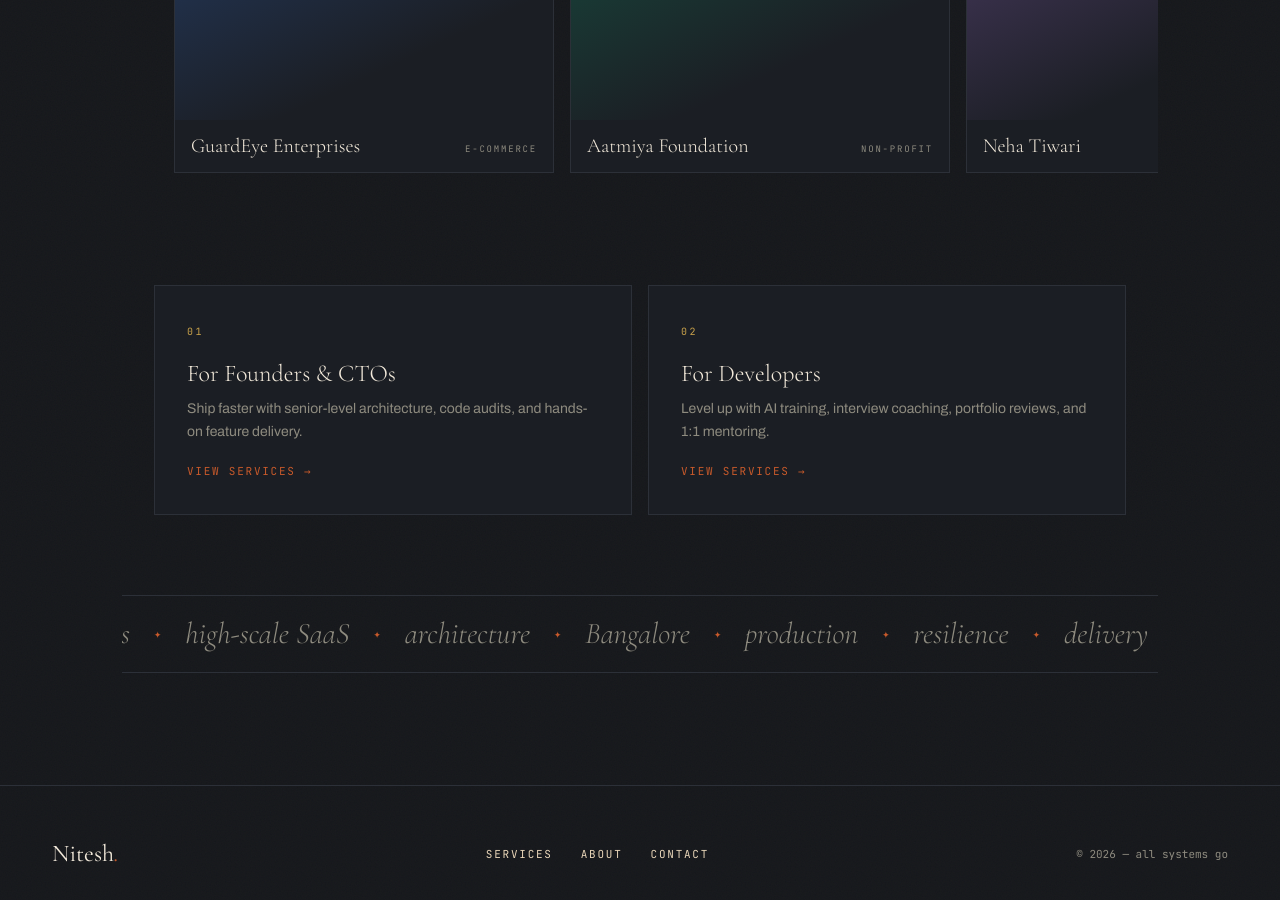
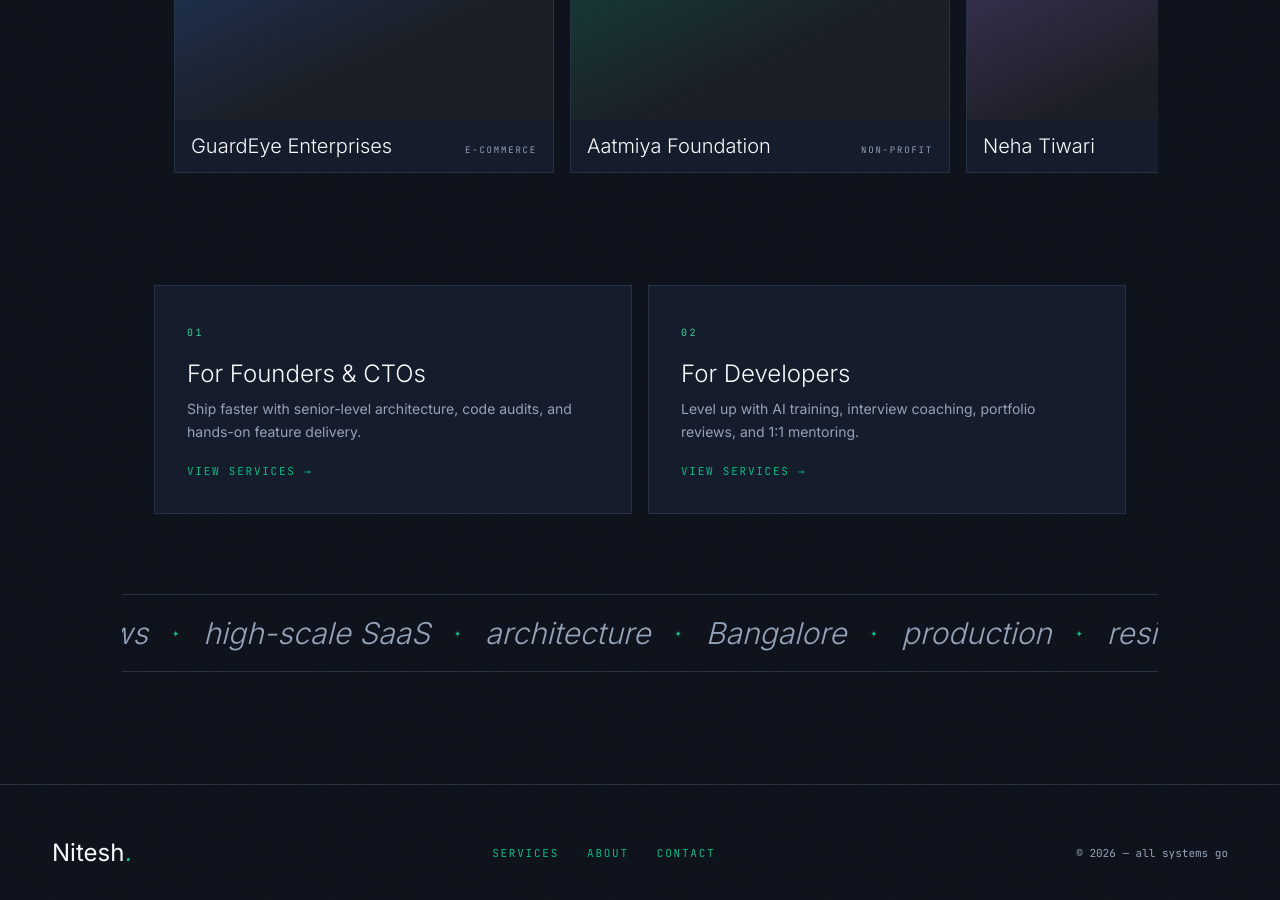
Before and after one commit to knee-tesh/initesh, a Next.js app: page / in a window 1280 px wide. Shown: the part 1260-2160 px from the top of the page. Built offline with nearby package versions, Linux system fonts and the light colour scheme.

Commit message:
feat: retheme to dark editorial palette

```diff
--- a/src/app/globals.css
+++ b/src/app/globals.css
@@ -1,29 +1,37 @@
 @import "tailwindcss";
 
 @theme inline {
-  --color-paper: #14161a;
-  --color-linen: #1b1e24;
-  --color-ink: #f2e9da;
-  --color-stone: #8e8b7f;
-  --color-hem: #2c3038;
-  --color-terracotta: #c85a2b;
-  --color-teal: #e8d5b8;
-  --color-gold: #c9a24b;
-  --color-blush: #23272f;
-  --color-on-accent: #14161a;
+  --color-bg: #0B0F19;
+  --color-surface: #151C2B;
+  --color-elevated: #1B2435;
+  --color-border: #273244;
+  --color-text: #F8FAFC;
+  --color-muted: #94A3B8;
+  --color-accent: #10B981;      /* emerald */
+  --color-accent2: #22D3EE;     /* cyan */
 
-  --color-void: var(--color-paper);
-  --color-surface: var(--color-linen);
-  --color-card: var(--color-linen);
-  --color-text: var(--color-ink);
-  --color-muted: var(--color-stone);
-  --color-border: var(--color-hem);
-  --color-accent: var(--color-terracotta);
-  --color-mint: var(--color-gold);
+  /* semantic aliases so existing components keep resolving */
+  --color-void: #0B0F19;
+  --color-paper: #0B0F19;
+  --color-linen: #151C2B;
+  --color-card: #1B2435;
+  --color-ink: #F8FAFC;
+  --color-stone: #94A3B8;
+  --color-hem: #273244;
+  --color-terracotta: #10B981;  /* legacy accent name -> emerald */
+  --color-teal: #22D3EE;        /* links/accents -> cyan */
+  --color-mint: #10B981;
+  --color-blush: #1B2435;
+  --color-on-accent: #0B0F19;
+  /* DO NOT delete --color-gold / --color-lavender: still referenced by
+     retained components (services-teaser, timeline, philosophy,
+     speaking-bars, project-showcase, breadcrumb use text-gold/bg-gold).
+     Re-map --color-gold to a muted accent-compatible value instead: */
+  --color-gold: #34D399;        /* emerald-300, keeps gold classes readable on dark */
   --color-lavender: var(--color-blush);
 
-  --font-display: 'Cormorant Garamond', Georgia, 'Times New Roman', serif;
-  --font-body: 'Archivo', system-ui, -apple-system, sans-serif;
+  --font-display: 'Inter', system-ui, -apple-system, sans-serif;
+  --font-body: 'Inter', system-ui, -apple-system, sans-serif;
   --font-script: 'JetBrains Mono', ui-monospace, SFMono-Regular, Menlo, monospace;
   --font-code: 'JetBrains Mono', ui-monospace, SFMono-Regular, Menlo, monospace;
   --font-mono: 'JetBrains Mono', ui-monospace, SFMono-Regular, Menlo, monospace;
@@ -92,21 +100,10 @@ body {
 }
 
 ::selection {
-  background: var(--color-terracotta);
-  color: var(--color-paper);
+  background: var(--color-accent);
+  color: var(--color-void);
 }
 
-a {
-  color: var(--color-teal);
-  text-decoration: none;
-}
-
-a:hover {
-  text-decoration: underline;
-  text-underline-offset: 3px;
-}
-
-a:focus-visible {
-  outline: 2px solid var(--color-teal);
-  outline-offset: 2px;
-}
+a { color: var(--color-accent); text-decoration: none; }
+a:hover { text-decoration: underline; text-underline-offset: 3px; }
+a:focus-visible { outline: 2px solid var(--color-accent2); outline-offset: 2px; }
--- a/src/app/layout.tsx
+++ b/src/app/layout.tsx
@@ -16,7 +16,7 @@ export default function RootLayout({
       <head>
         <link rel="preconnect" href="https://fonts.googleapis.com" />
         <link rel="preconnect" href="https://fonts.gstatic.com" crossOrigin="anonymous" />
-        <link href="https://fonts.googleapis.com/css2?family=Cormorant+Garamond:ital,wght@0,300;0,400;0,500;0,600;1,300;1,400&family=Archivo:wght@300;400;500;600;700&family=JetBrains+Mono:wght@400;500&display=swap" rel="stylesheet" />
+        <link href="https://fonts.googleapis.com/css2?family=Inter:wght@300;400;500;600;700&family=JetBrains+Mono:wght@400;500&display=swap" rel="stylesheet" />
       </head>
       <body className="antialiased">
         {children}
```
